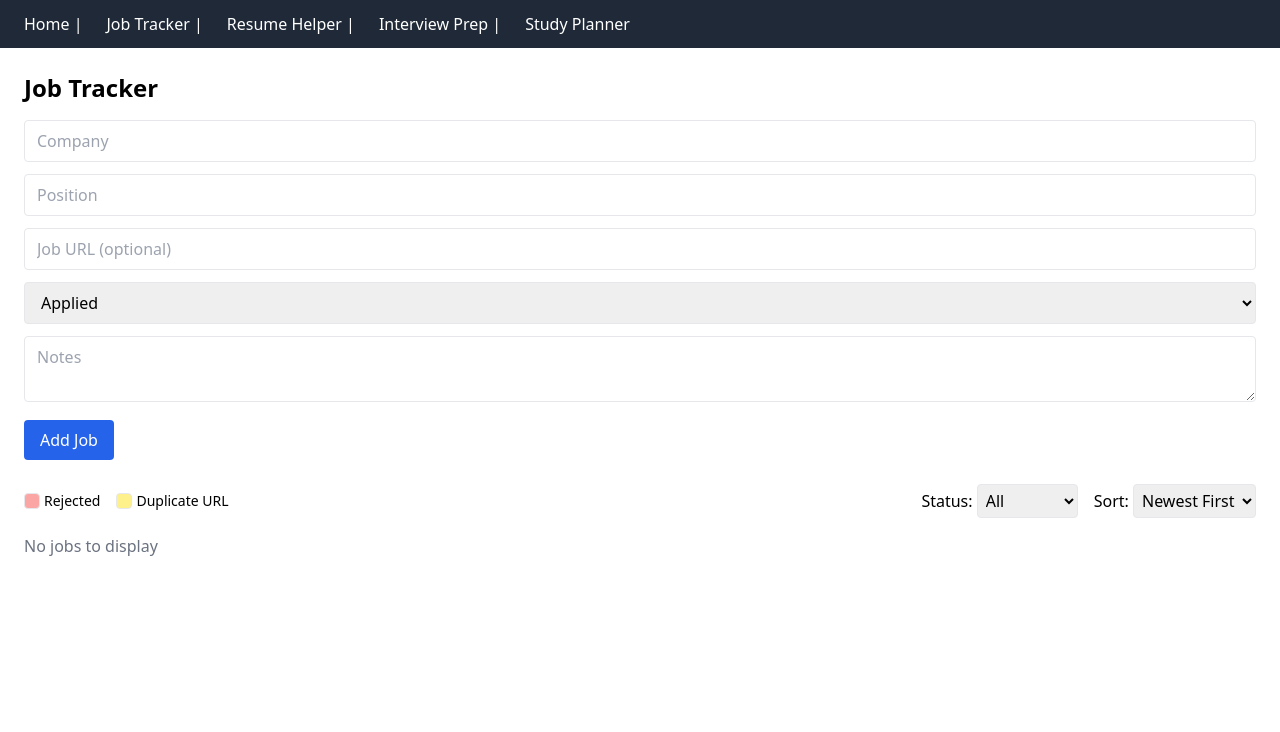
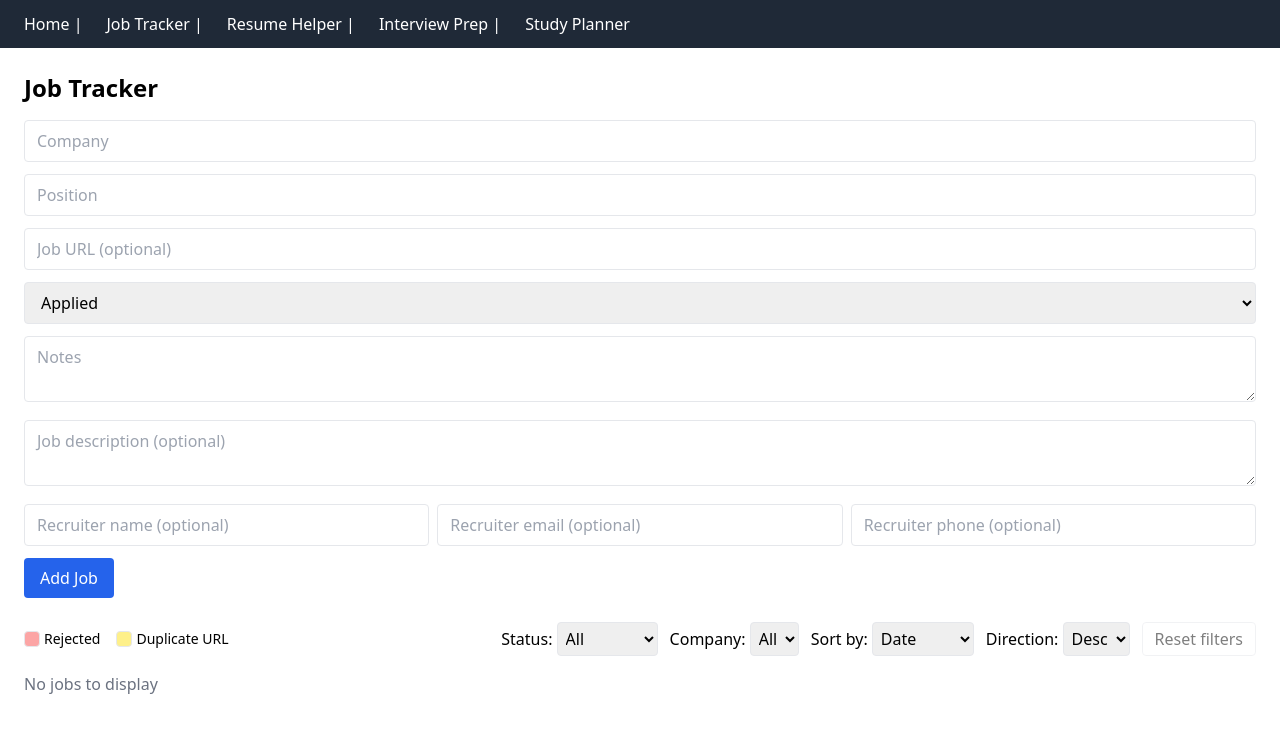
Before and after one commit to yakovbarak/ai-career-coach, a Vue app: page /jobs in a window 1280 px wide. Shown: the top 732 px of the page. Built offline with nearby package versions, Linux system fonts and the light colour scheme.

Commit message:
add job description, recruiter and more filters

```diff
--- a/src/components/jobtracker/JobForm.vue
+++ b/src/components/jobtracker/JobForm.vue
@@ -10,6 +10,14 @@
       <option>Rejected</option>
     </select>
     <textarea v-model="notes" placeholder="Notes" class="input"></textarea>
+    <textarea v-model="jobDescription" placeholder="Job description (optional)" class="input"></textarea>
+
+    <div class="grid grid-cols-1 md:grid-cols-3 gap-2">
+      <input v-model="recruiterName"  placeholder="Recruiter name (optional)"  class="input" />
+      <input v-model="recruiterEmail" placeholder="Recruiter email (optional)" class="input" />
+      <input v-model="recruiterPhone" placeholder="Recruiter phone (optional)" class="input" />
+    </div>
+
     <button type="submit" class="bg-blue-600 text-white px-4 py-2 rounded">
       Add Job
     </button>
@@ -28,6 +36,10 @@ const position = ref('');
 const status = ref<'Applied' | 'Interview' | 'Offer' | 'Rejected'>('Applied');
 const notes = ref('');
 const url = ref('');
+const jobDescription = ref('');
+const recruiterName = ref('');
+const recruiterEmail = ref('');
+const recruiterPhone = ref('');
 
 function handleSubmit() {
   jobStore.addJob({
@@ -36,16 +48,27 @@ function handleSubmit() {
     position: position.value,
     status: status.value,
     dateApplied: new Date().toISOString().split('T')[0],
-    notes: notes.value,
+    notes: notes.value || undefined,
     url: url.value.trim() || undefined,
     createdAt: Date.now(),
+    jobDescription: jobDescription.value || undefined,
+    recruiter: {
+      name: recruiterName.value || undefined,
+      email: recruiterEmail.value || undefined,
+      phone: recruiterPhone.value || undefined,
+    },
   });
 
+  // reset:
   company.value = '';
   position.value = '';
   status.value = 'Applied';
   notes.value = '';
   url.value = '';
+  jobDescription.value = '';
+  recruiterName.value = '';
+  recruiterEmail.value = '';
+  recruiterPhone.value = '';
 }
 </script>
 
--- a/src/components/jobtracker/JobItem.vue
+++ b/src/components/jobtracker/JobItem.vue
@@ -15,6 +15,17 @@
             </a>
           </p>
           <p v-if="currentJob.notes" class="text-sm mt-1">Notes: {{ currentJob.notes }}</p>
+          <p v-if="currentJob.jobDescription" class="text-sm mt-1 whitespace-pre-wrap">
+            {{ currentJob.jobDescription }}
+          </p>
+          <div v-if="currentJob.recruiter && (currentJob.recruiter.name || currentJob.recruiter.email || currentJob.recruiter.phone)"
+              class="text-sm mt-1">
+            <span class="font-semibold">Recruiter:</span>
+            <span v-if="currentJob.recruiter.name"> {{ currentJob.recruiter.name }}</span>
+            <span v-if="currentJob.recruiter.email"> · {{ currentJob.recruiter.email }}</span>
+            <span v-if="currentJob.recruiter.phone"> · {{ currentJob.recruiter.phone }}</span>
+          </div>
+
         </div>
 
         <!-- Edit Mode -->
@@ -29,7 +40,13 @@
           </select>
           <input v-model="editUrl" placeholder="Job URL" class="input" />
           <textarea v-model="editNotes" placeholder="Notes" class="input"></textarea>
+          <textarea v-model="editJobDescription" placeholder="Job description" class="input"></textarea>
 
+          <div class="grid grid-cols-1 md:grid-cols-3 gap-2">
+            <input v-model="editRecruiterName"  placeholder="Recruiter name"  class="input" />
+            <input v-model="editRecruiterEmail" placeholder="Recruiter email" class="input" />
+            <input v-model="editRecruiterPhone" placeholder="Recruiter phone" class="input" />
+          </div>
           <div class="flex gap-2 pt-1">
             <button @click="save" class="bg-green-600 text-white px-3 py-1 rounded">
               Save
@@ -75,6 +92,10 @@ const editPosition = ref(currentJob.value.position);
 const editStatus = ref<JobApplication['status']>(currentJob.value.status);
 const editNotes = ref(currentJob.value.notes ?? '');
 const editUrl = ref(currentJob.value.url ?? '');
+const editJobDescription = ref(currentJob.value.jobDescription ?? '');
+const editRecruiterName = ref(currentJob.value.recruiter?.name ?? '');
+const editRecruiterEmail = ref(currentJob.value.recruiter?.email ?? '');
+const editRecruiterPhone = ref(currentJob.value.recruiter?.phone ?? '');
 
 function startEdit() {
   editing.value = true;
@@ -84,6 +105,10 @@ function startEdit() {
   editStatus.value = currentJob.value.status;
   editNotes.value = currentJob.value.notes ?? '';
   editUrl.value = currentJob.value.url ?? '';
+  editJobDescription.value = currentJob.value.jobDescription ?? '';
+  editRecruiterName.value = currentJob.value.recruiter?.name ?? '';
+  editRecruiterEmail.value = currentJob.value.recruiter?.email ?? '';
+  editRecruiterPhone.value = currentJob.value.recruiter?.phone ?? '';
 }
 
 function cancelEdit() {
@@ -94,6 +119,10 @@ function cancelEdit() {
   editStatus.value = currentJob.value.status;
   editNotes.value = currentJob.value.notes ?? '';
   editUrl.value = currentJob.value.url ?? '';
+  editJobDescription.value = currentJob.value.jobDescription ?? '';
+  editRecruiterName.value = currentJob.value.recruiter?.name ?? '';
+  editRecruiterEmail.value = currentJob.value.recruiter?.email ?? '';
+  editRecruiterPhone.value = currentJob.value.recruiter?.phone ?? '';
 }
 
 function save() {
@@ -103,6 +132,12 @@ function save() {
     status: editStatus.value,
     notes: editNotes.value || undefined,
     url: editUrl.value.trim() || undefined,
+    jobDescription: editJobDescription.value || undefined,
+    recruiter: {
+      name:  editRecruiterName.value  || undefined,
+      email: editRecruiterEmail.value || undefined,
+      phone: editRecruiterPhone.value || undefined,
+    },
   });
   editing.value = false;
 }
--- a/src/components/jobtracker/JobList.vue
+++ b/src/components/jobtracker/JobList.vue
@@ -1,8 +1,7 @@
 <template>
   <div class="space-y-4">
-    <!-- Legend + Filters -->
-    <div class="flex items-center justify-between">
-      <!-- Legend -->
+    <!-- Legend -->
+    <div class="flex flex-wrap items-center justify-between gap-3">
       <div class="flex gap-4 text-sm">
         <span class="flex items-center gap-1">
           <span class="w-4 h-4 bg-red-300 border rounded"></span> Rejected
@@ -12,8 +11,8 @@
         </span>
       </div>
 
-      <!-- Filters -->
-      <div class="flex gap-4 items-center">
+      <!-- Filters & Sort -->
+      <div class="flex flex-wrap gap-3 items-center">
         <label>
           Status:
           <select v-model="selectedStatus" class="border rounded p-1">
@@ -26,17 +25,54 @@
         </label>
 
         <label>
-          Sort:
-          <select v-model="sortOrder" class="border rounded p-1">
-            <option value="newest">Newest First</option>
-            <option value="oldest">Oldest First</option>
+          Company:
+          <select v-model="selectedCompany" class="border rounded p-1">
+            <option :value="ALL_COMPANIES">All</option>
+            <option
+              v-for="c in companies"
+              :key="c"
+              :value="c"
+            >
+              {{ c }}
+            </option>
           </select>
         </label>
+
+        <label>
+          Sort by:
+          <select v-model="sortKey" class="border rounded p-1">
+            <option value="date">Date</option>
+            <option value="company">Company</option>
+            <option value="position">Position</option>
+          </select>
+        </label>
+
+        <label>
+          Direction:
+          <select v-model="sortDir" class="border rounded p-1">
+            <option value="desc">Desc</option>
+            <option value="asc">Asc</option>
+          </select>
+        </label>
+        <!-- Reset Filters -->
+        <button
+          class="border rounded px-3 py-1 disabled:opacity-50"
+          :disabled="isDefaultFilters"
+          @click="resetFilters"
+          title="Reset to Status: All, Company: All, Sort: Date/Desc"
+        >
+          Reset filters
+        </button>
       </div>
     </div>
 
+    <!-- Global duplicate banner (unchanged behavior) -->
+    <div v-if="hasDuplicates" class="bg-yellow-300 text-black p-3 rounded">
+      ⚠️ Duplicate job URLs detected! Please review highlighted rows.
+    </div>
+
     <!-- Job list -->
-    <div v-if="filteredAndSortedJobs.length > 0" class="space-y-2">
+    <div v-if="filteredAndSortedJobs.length" class="space-y-2">
       <JobItem
         v-for="job in filteredAndSortedJobs"
         :key="job.id"
@@ -55,34 +91,99 @@ import type { JobApplication } from '../../types/job';
 
 const jobStore = useJobStore();
 
-// --- Filter & sort state ---
-const selectedStatus = ref<'All' | 'Applied' | 'Interview' | 'Offer' | 'Rejected'>('All');
-const sortOrder = ref<'newest' | 'oldest'>('newest');
+// --- constants ---
+const ALL_COMPANIES = '__ALL__' as const;
 
-// --- Compute duplicate URLs ---
+// --- state for controls ---
+const selectedStatus = ref<'All' | JobApplication['status']>('All');
+const selectedCompany = ref<string>(ALL_COMPANIES);
+const sortKey = ref<'date' | 'company' | 'position'>('date');
+const sortDir = ref<'asc' | 'desc'>('desc');
+
+
+// defaults for quick reuse
+const DEFAULTS = {
+  status: 'All' as 'All' | JobApplication['status'],
+  company: ALL_COMPANIES as string,
+  sortKey: 'date' as 'date' | 'company' | 'position',
+  sortDir: 'desc' as 'asc' | 'desc',
+};
+
+// Are filters already at defaults?
+const isDefaultFilters = computed(() =>
+  selectedStatus.value === DEFAULTS.status &&
+  selectedCompany.value === DEFAULTS.company &&
+  sortKey.value === DEFAULTS.sortKey &&
+  sortDir.value === DEFAULTS.sortDir
+);
+
+// Reset handler
+function resetFilters() {
+  selectedStatus.value = DEFAULTS.status;
+  selectedCompany.value = DEFAULTS.company;
+  sortKey.value = DEFAULTS.sortKey;
+  sortDir.value = DEFAULTS.sortDir;
+}
+
+// --- duplicate detection (unchanged logic) ---
 const normalizeUrl = (u?: string) => (u ?? '').trim();
-const duplicateUrls = computed(() => {
-  const urlCounts: Record<string, number> = {};
-  jobStore.jobs.forEach(j => {
-    if (j.url) urlCounts[j.url] = (urlCounts[j.url] || 0) + 1;
-  });
-  return Object.keys(urlCounts).filter(url => urlCounts[url] > 1);
+const hasDuplicates = computed(() => {
+  const counts: Record<string, number> = {};
+  for (const j of jobStore.jobs) {
+    if (!j.url) continue;
+    const key = normalizeUrl(j.url);
+    if (!key) continue;
+    counts[key] = (counts[key] || 0) + 1;
+  }
+  return Object.values(counts).some((n) => n > 1);
 });
 
-// --- Filter + sort jobs ---
-const filteredAndSortedJobs = computed(() => {
-  let result: JobApplication[] = [...jobStore.jobs];
+// --- companies list for dropdown (unique, sorted) ---
+const companies = computed<string[]>(() => {
+  const set = new Set<string>();
+  for (const j of jobStore.jobs) {
+    const c = (j.company ?? '').trim();
+    if (c) set.add(c);
+  }
+  return Array.from(set).sort((a, b) => a.localeCompare(b));
+});
 
-  // Filter by status
+// --- main computed: filter + sort ---
+const filteredAndSortedJobs = computed<JobApplication[]>(() => {
+  // defensive copy
+  let result = jobStore.jobs.slice();
+
+  // status filter
   if (selectedStatus.value !== 'All') {
-    result = result.filter(job => job.status === selectedStatus.value);
+    result = result.filter((j) => j.status === selectedStatus.value);
   }
 
-  // Sort by createdAt (fallback to dateApplied if missing)
+  // company filter
+  if (selectedCompany.value !== ALL_COMPANIES) {
+    const target = (selectedCompany.value ?? '').trim();
+    result = result.filter((j) => (j.company ?? '').trim() === target);
+  }
+
+  // sorting
   result.sort((a, b) => {
-    const aTime = a.createdAt ?? new Date(a.dateApplied).getTime();
-    const bTime = b.createdAt ?? new Date(b.dateApplied).getTime();
-    return sortOrder.value === 'newest' ? bTime - aTime : aTime - bTime;
+    let cmp = 0;
+    if (sortKey.value === 'date') {
+      // prefer createdAt; fallback to parsed dateApplied; final fallback = 0
+      const aTime =
+        typeof a.createdAt === 'number'
+          ? a.createdAt
+          : (Number.isFinite(Date.parse(a.dateApplied)) ? new Date(a.dateApplied).getTime() : 0);
+      const bTime =
+        typeof b.createdAt === 'number'
+          ? b.createdAt
+          : (Number.isFinite(Date.parse(b.dateApplied)) ? new Date(b.dateApplied).getTime() : 0);
+      cmp = aTime - bTime;
+    } else if (sortKey.value === 'company') {
+      cmp = (a.company ?? '').localeCompare(b.company ?? '');
+    } else {
+      cmp = (a.position ?? '').localeCompare(b.position ?? '');
+    }
+    return sortDir.value === 'asc' ? cmp : -cmp;
   });
 
   return result;
--- a/src/types/job.ts
+++ b/src/types/job.ts
@@ -7,4 +7,11 @@ export interface JobApplication {
   notes?: string;      // optional extra info
   url?: string;
   createdAt?: number;
+
+  jobDescription?: string;
+  recruiter?: {
+    name?: string;
+    email?: string;
+    phone?: string;
+  };
 }
```
